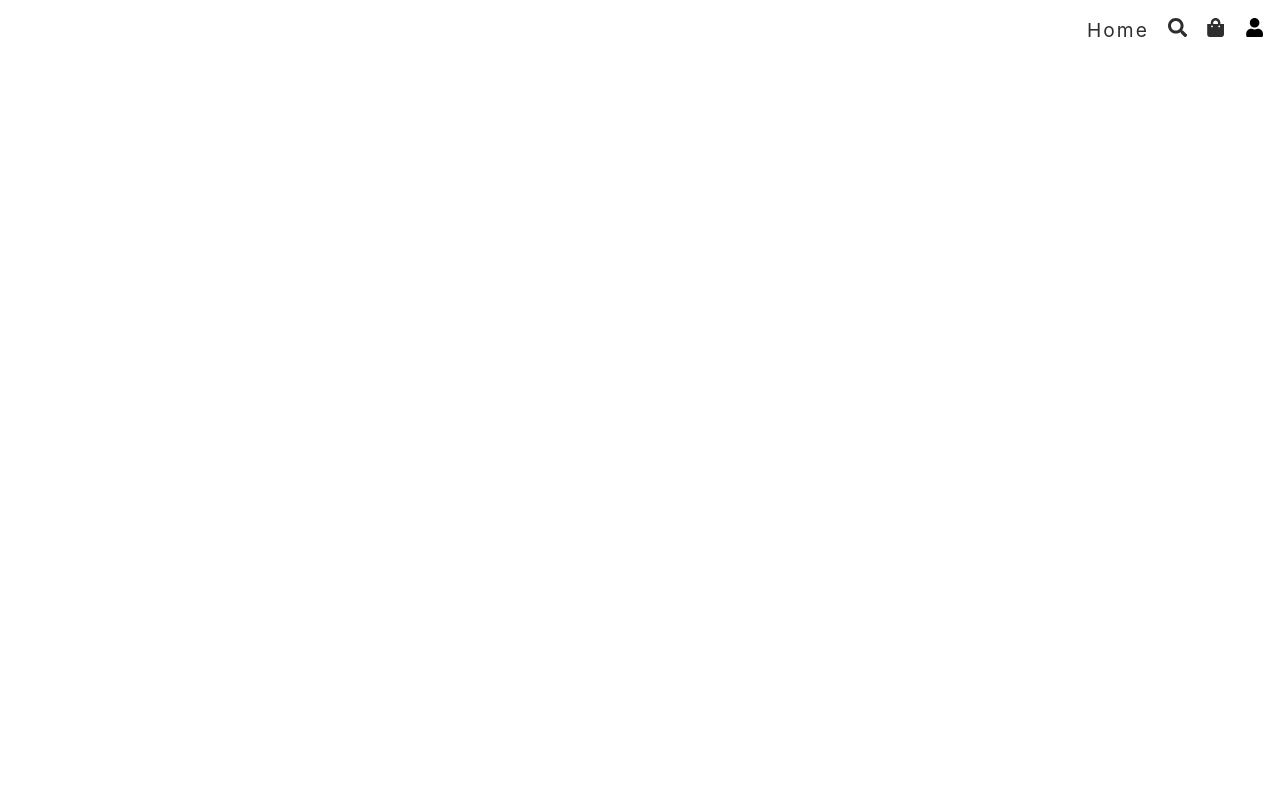
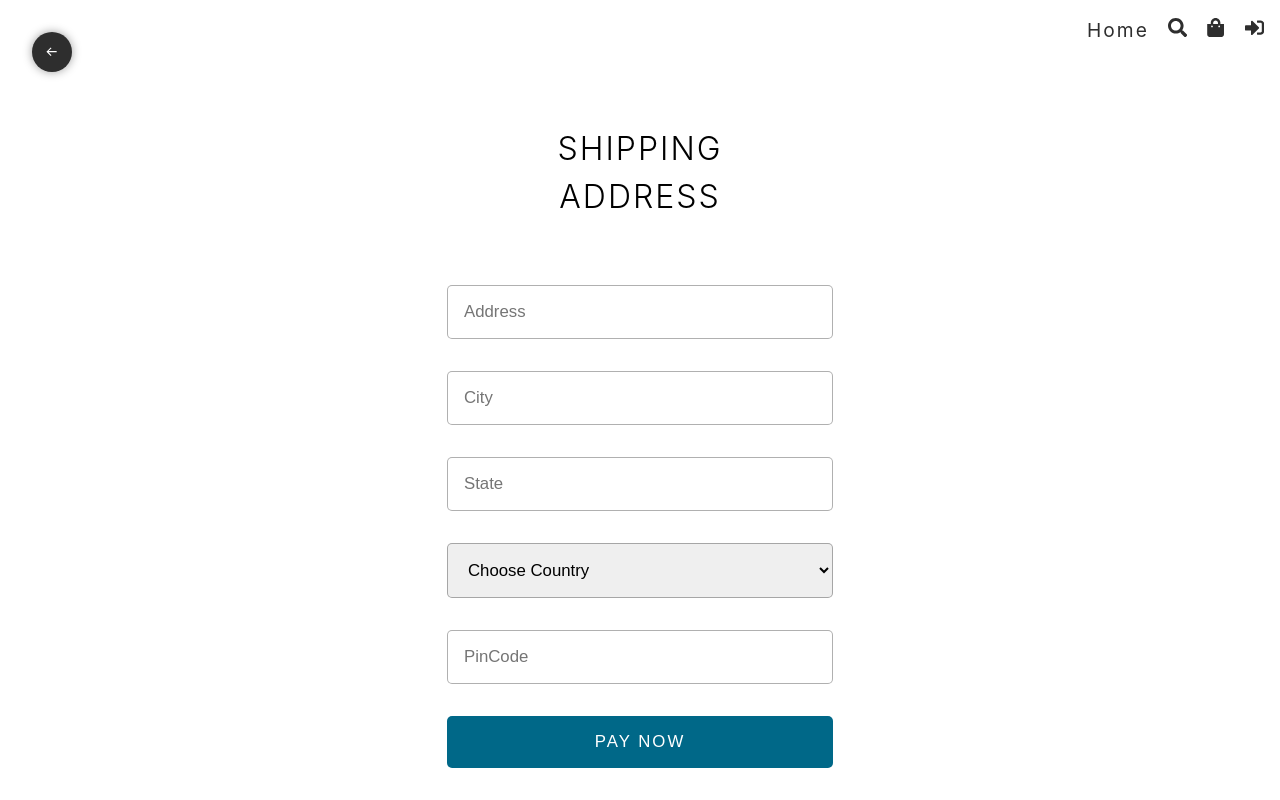
Before and after one commit to nikhiltomar2690/sneaker-store, a React (Vite) app: page /shipping in a window 1280 px wide. Before the commit this address had no page. Built offline with nearby package versions, Linux system fonts and the light colour scheme.

Commit message:
shipping-page-design-done

```diff
--- a/src/App.tsx
+++ b/src/App.tsx
@@ -10,6 +10,8 @@
 const Home = lazy(() => import("./pages/Home"));
 const Search = lazy(() => import("./pages/Search"));
 const Cart = lazy(() => import("./pages/Cart"));
+const Shipping = lazy(() => import("./pages/Shipping"));
+const Login = lazy(() => import("./pages/Login"));
 
 // Admin Routes Importing
 const Dashboard = lazy(() => import("./pages/admin/dashboard"));
@@ -41,6 +43,12 @@
           <Route path="/" element={<Home />}></Route>
           <Route path="/search" element={<Search />}></Route>
           <Route path="/cart" element={<Cart />}></Route>
+          {/* Not logged in route */}
+          <Route path="/login" element={<Login />} />
+          {/* Logged in User Routes */}
+          <Route>
+            <Route path="/shipping" element={<Shipping />}></Route>
+          </Route>
           {/* Admin Routes */}
           <Route
           // element={
--- a/src/components/Header.tsx
+++ b/src/components/Header.tsx
@@ -8,7 +8,7 @@
 } from "react-icons/fa";
 import { Link } from "react-router-dom";
 
-const user = { _id: "123", role: "admin" };
+const user = { _id: "", role: "" };
 
 const Header = () => {
   const [isOpen, setIsOpen] = useState(false);
--- /dev/null
+++ b/src/pages/Login.tsx
@@ -0,0 +1,40 @@
+import { useState } from "react";
+import { FcGoogle } from "react-icons/fc";
+
+const Login = () => {
+  const [gender, setGender] = useState("");
+  const [date, setDate] = useState("");
+
+  return (
+    <div className="login">
+      <main>
+        <h1 className="heading">Login</h1>
+        <div>
+          <label>Gender</label>
+          <select value={gender} onChange={(e) => setGender(e.target.value)}>
+            <option value="male">Male</option>
+            <option value="female">Female</option>
+          </select>
+        </div>
+
+        <div>
+          <label>Date of Birth</label>
+          <input
+            type="date"
+            value={date}
+            onChange={(e) => setDate(e.target.value)}
+          />
+        </div>
+
+        <div>
+          <p>Already Signed In Once</p>
+          <button>
+            <FcGoogle /> <span>Sign in with Google</span>
+          </button>
+        </div>
+      </main>
+    </div>
+  );
+};
+
+export default Login;
--- /dev/null
+++ b/src/pages/Shipping.tsx
@@ -0,0 +1,82 @@
+import { ChangeEvent, useState } from "react";
+import { BiArrowBack } from "react-icons/bi";
+import { useNavigate } from "react-router-dom";
+
+const Shipping = () => {
+  const navigate = useNavigate();
+
+  const [shippingInfo, setShippingInfo] = useState({
+    address: "",
+    city: "",
+    state: "",
+    country: "",
+    pinCode: "",
+  });
+
+  const changeHandler = (
+    e: ChangeEvent<HTMLInputElement | HTMLSelectElement>
+  ) => {
+    setShippingInfo((prev) => ({ ...prev }));
+  };
+
+  return (
+    <div className="shipping">
+      <button className="back-btn" onClick={() => navigate("/cart")}>
+        <BiArrowBack />
+      </button>
+      <form action="">
+        <h1>Shipping Address</h1>
+        <input
+          required
+          type="text"
+          placeholder="Address"
+          name="address"
+          value={shippingInfo.address}
+          onChange={changeHandler}
+        />
+
+        <input
+          required
+          type="text"
+          placeholder="City"
+          name="city"
+          value={shippingInfo.city}
+          onChange={changeHandler}
+        />
+
+        <input
+          required
+          type="text"
+          placeholder="State"
+          name="state"
+          value={shippingInfo.state}
+          onChange={changeHandler}
+        />
+
+        <select
+          name="country"
+          required
+          value={shippingInfo.country}
+          onChange={changeHandler}
+        >
+          <option value="">Choose Country</option>
+          <option value="india">India</option>
+          <option value="usa">USA</option>
+        </select>
+
+        <input
+          required
+          type="number"
+          placeholder="PinCode"
+          name="pinCode"
+          value={shippingInfo.pinCode}
+          onChange={changeHandler}
+        />
+
+        <button type="submit">Pay Now</button>
+      </form>
+    </div>
+  );
+};
+
+export default Shipping;
--- /dev/null
+++ b/src/styles/_shipping.scss
@@ -0,0 +1,60 @@
+.shipping {
+  @include flex;
+
+  .back-btn {
+    @include square(2.5rem);
+    background-color: $color2;
+    color: $color1;
+    @include flex;
+    position: fixed;
+    top: 2rem;
+    left: 2rem;
+    border-radius: 100%;
+    border: none;
+    outline: none;
+    cursor: pointer;
+    @include baseShadow;
+
+    svg {
+      transition: all 0.3s;
+    }
+
+    &:hover svg {
+      translate: -0.25rem;
+    }
+  }
+
+  > form {
+    max-width: 450px;
+    width: 100%;
+    @include flex(column, center, stretch, 2rem);
+    padding: 2rem;
+
+    > h1 {
+      @include heading(2px);
+      margin: 2rem;
+      text-align: center;
+    }
+
+    > input,
+    > select {
+      border: 1px solid rgba(31, 31, 31, 0.351);
+      border-radius: 5px;
+      padding: 1rem;
+      outline: none;
+      font-size: 1.05rem;
+    }
+
+    > button {
+      @include btn(1rem, $color3, $color1);
+      border-radius: 5px;
+      font-size: 1.05rem;
+      text-transform: uppercase;
+      letter-spacing: 2px;
+
+      &:hover {
+        opacity: 0.8;
+      }
+    }
+  }
+}
--- a/src/styles/admin-styles/_mixin.scss
+++ b/src/styles/admin-styles/_mixin.scss
@@ -46,3 +46,12 @@
 @mixin baseShadow() {
   box-shadow: 0 0 10px rgba(0, 0, 0, 0.384);
 }
+
+@mixin btn($p: 0.5rem 1rem, $bg, $color) {
+  cursor: pointer;
+  border: none;
+  outline: none;
+  padding: $p;
+  background-color: $bg;
+  color: $color;
+}
--- a/src/styles/app.scss
+++ b/src/styles/app.scss
@@ -36,7 +36,8 @@
 
 @import "home";
 @import "cart";
-
+@import "shipping";
+@import "login";
 @import "admin-styles/dashboard";
 @import "admin-styles/products";
 @import "admin-styles/chart";
```
Also changed, not shown: src/styles/login.scss (added).
